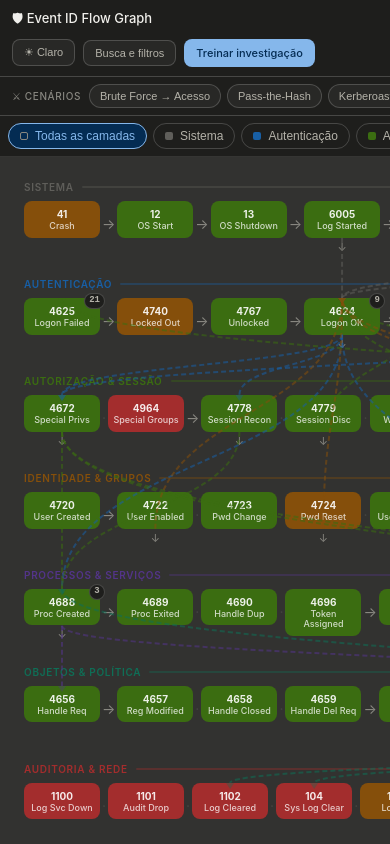
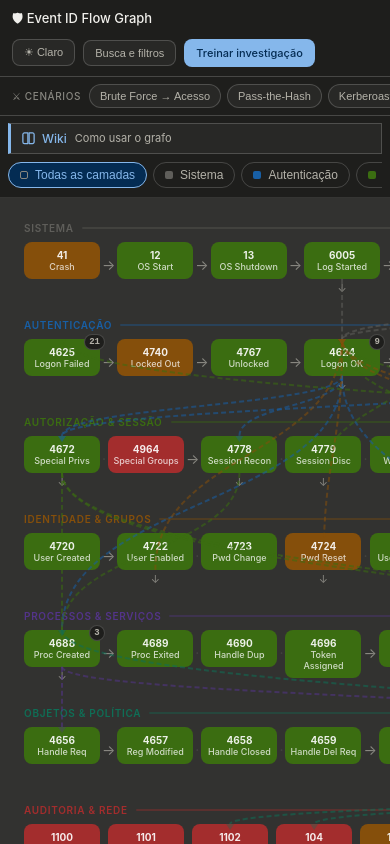
Before and after one commit to w0m73/eventID-flowgraph, a plain HTML site: page index.html in a window 390 px wide. Drawn offline with Linux system fonts and the light colour scheme.

Commit message:
Add files via upload

```diff
--- a/index.html
+++ b/index.html
@@ -243,9 +243,10 @@ body.theme-light .node-box.dimmed .node-codes,body.theme-light .node-box.dimmed
 body.theme-light .node-box.src-off .node-codes,body.theme-light .node-box.src-off .node-src,
 body.theme-light .node-box.faded .node-codes,body.theme-light .node-box.faded .node-src{opacity:.6;}
 body.theme-light .node-box.faded,body.theme-light .node-box.src-off{background:color-mix(in srgb, var(--nb) 8%, #ffffff) !important;color:#6f6f69 !important;}
-.guide-card{display:block;margin:16px 0.75rem 8px;padding:10px 11px;border:0.5px solid var(--border2);border-left:3px solid var(--blue);border-radius:0;background:var(--bg2);text-decoration:none;}
+.guide-card{display:block;margin:0 0.75rem 14px;padding:10px 11px;border:0.5px solid var(--border2);border-left:3px solid var(--blue);border-radius:0;background:var(--bg2);text-decoration:none;}
 .guide-card:hover{background:var(--bg3);}
-.guide-t{display:block;font-size:12px;font-weight:500;color:var(--blue);}
+.guide-t{display:flex;align-items:center;gap:6px;font-size:12px;font-weight:500;color:var(--blue);}
+.guide-ico{flex-shrink:0;}
 .guide-d{display:block;font-size:10.5px;line-height:1.35;color:var(--text2);margin-top:3px;}
 
 /* ═══ CELULAR ═══ */
@@ -266,13 +267,14 @@ body.theme-light .node-box.faded,body.theme-light .node-box.src-off{background:c
   #scenario-btns{display:flex;flex-wrap:nowrap;gap:6px;}
   .scenario-btn,.scenario-clear{flex-shrink:0;}
   .workspace{flex-direction:column;}
-  .layer-sidebar{width:auto;display:flex;align-items:center;overflow-x:auto;overflow-y:hidden;padding:.4rem .5rem;border-right:0;border-bottom:.5px solid var(--border);flex-shrink:0;}
+  .layer-sidebar{width:auto;display:flex;flex-wrap:wrap;align-items:center;overflow:visible;padding:.45rem .5rem;border-right:0;border-bottom:.5px solid var(--border);flex-shrink:0;}
   .layer-sidebar h3,.layer-sidebar>p{display:none;}
-  #layer-nav{display:flex;gap:6px;}
+  #layer-nav{display:flex;gap:6px;flex:1 1 100%;overflow-x:auto;-webkit-overflow-scrolling:touch;padding-bottom:2px;}
   .layer-btn{width:auto;white-space:nowrap;border:.5px solid var(--border2);border-radius:20px;padding:5px 11px;}
   .layer-btn.active{border-color:var(--blue);}
-  .guide-card{margin:0 0 0 6px;white-space:nowrap;padding:5px 11px;border-radius:20px;border-left-width:.5px;flex-shrink:0;}
-  .guide-d{display:none;}
+  .guide-card{order:-1;flex:1 1 100%;margin:0 0 8px;padding:7px 10px;display:flex;align-items:center;gap:8px;}
+  .guide-t{flex-shrink:0;}
+  .guide-d{margin:0;font-size:11px;white-space:nowrap;overflow:hidden;text-overflow:ellipsis;}
   .detail-panel{position:fixed;left:0;right:0;bottom:0;width:auto;max-height:65vh;z-index:60;border-left:0;border-top:.5px solid var(--border2);
     border-radius:14px 14px 0 0;box-shadow:0 -10px 28px rgba(0,0,0,.35);padding-top:.5rem;}
   .detail-panel.hidden{display:none;}
@@ -340,13 +342,13 @@ body.theme-light .node-box.faded,body.theme-light .node-box.src-off{background:c
 </div>
 <div class="workspace">
   <div class="layer-sidebar">
+    <a class="guide-card" href="wiki.html">
+      <span class="guide-t"><svg class="guide-ico" viewBox="0 0 24 24" width="15" height="15" aria-hidden="true" fill="none" stroke="currentColor" stroke-width="2" stroke-linecap="round" stroke-linejoin="round"><path d="M3 5.5A2.5 2.5 0 0 1 5.5 3H11v17H5.5A2.5 2.5 0 0 1 3 17.5z"/><path d="M21 5.5A2.5 2.5 0 0 0 18.5 3H13v17h5.5a2.5 2.5 0 0 0 2.5-2.5z"/></svg>Wiki</span>
+      <span class="guide-d">Como usar o grafo</span>
+    </a>
     <h3>Camadas</h3>
     <p style="font-size:10px;color:var(--text3);padding:0 0.75rem 0.4rem;line-height:1.35">Clique numa camada para ver só ela.</p>
     <div id="layer-nav"></div>
-    <a class="guide-card" href="wiki.html">
-      <span class="guide-t">Primeiros passos</span>
-      <span class="guide-d">wiki: o que cada parte do grafo mostra e como usar.</span>
-    </a>
   </div>
 
   <div class="canvas-wrap" id="canvas-wrap">
```
Also changed, not shown: treino.html (+1 -1 lines).
